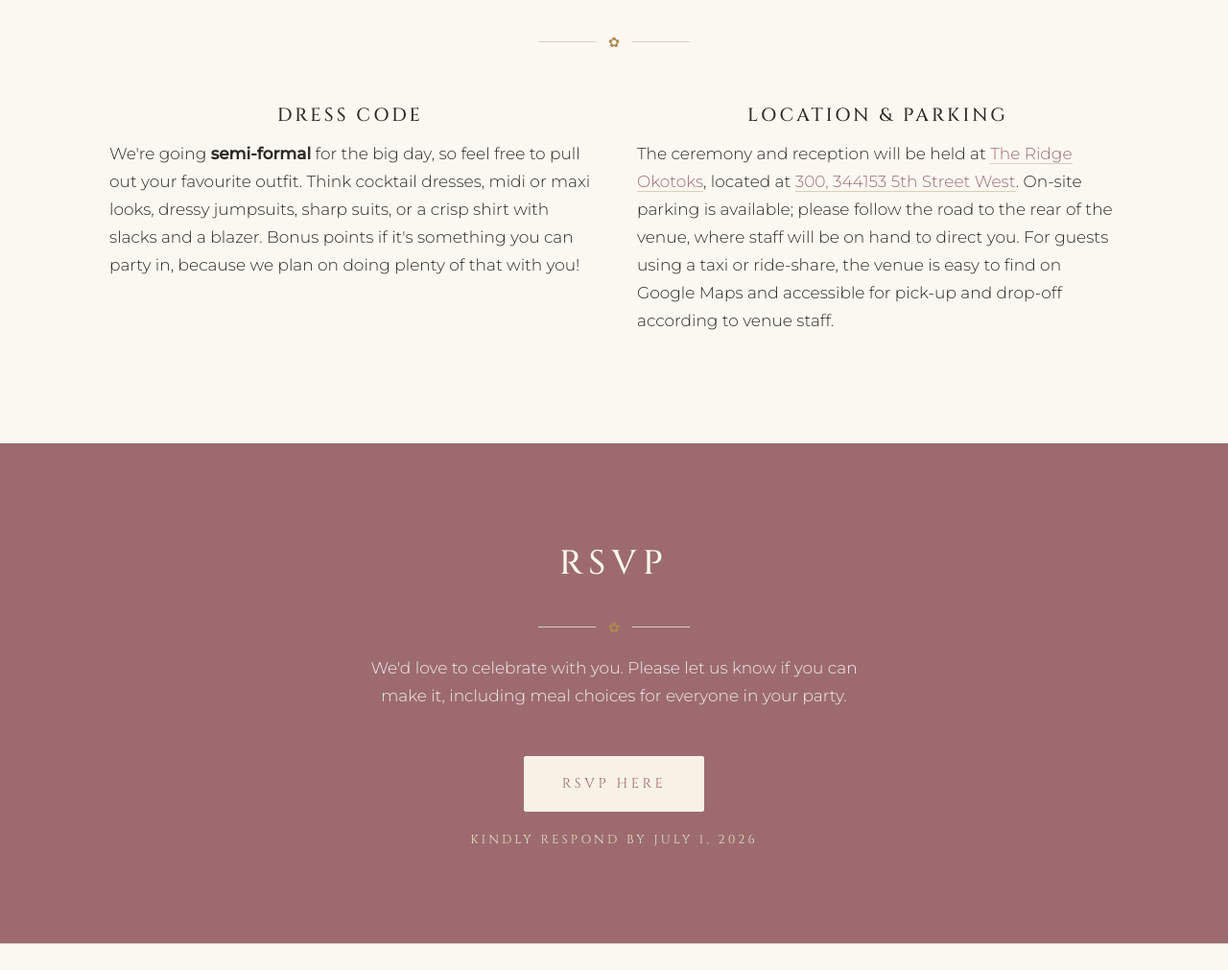
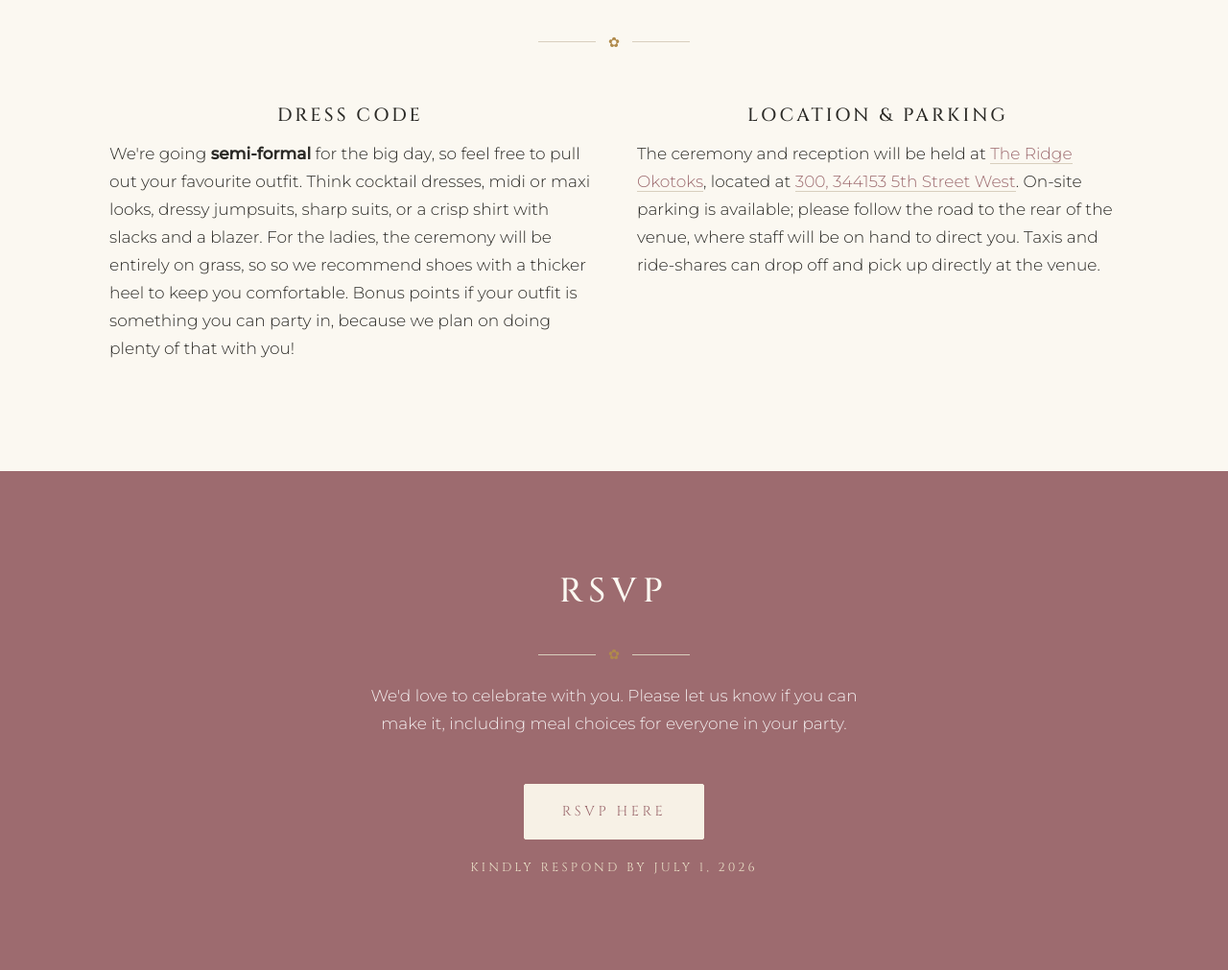
Before and after one commit to stevenliuxd/wedding-site, a Flask app: page / in a window 1280 px wide. Shown: the part 4922-5933 px from the top of the page at 96% size. Run offline with Flask 3, Linux system fonts and the light colour scheme.

Commit message:
Add footwear note to dress code section
Co-Authored-By: Claude Opus 4.7 <noreply@anthropic.com>

```diff
--- a/templates/index.html
+++ b/templates/index.html
@@ -161,11 +161,11 @@
     <div class="events">
       <div class="event-card" style="text-align: left;">
         <h3 style="text-align: center;">Dress Code</h3>
-        <p>We're going <strong>semi-formal</strong> for the big day, so feel free to pull out your favourite outfit. Think cocktail dresses, midi or maxi looks, dressy jumpsuits, sharp suits, or a crisp shirt with slacks and a blazer. Bonus points if it's something you can party in, because we plan on doing plenty of that with you!</p>
+        <p>We're going <strong>semi-formal</strong> for the big day, so feel free to pull out your favourite outfit. Think cocktail dresses, midi or maxi looks, dressy jumpsuits, sharp suits, or a crisp shirt with slacks and a blazer. For the ladies, the ceremony will be entirely on grass, so so we recommend shoes with a thicker heel to keep you comfortable. Bonus points if your outfit is something you can party in, because we plan on doing plenty of that with you!</p>
       </div>
       <div class="event-card" style="text-align: left;">
         <h3 style="text-align: center;">Location &amp; Parking</h3>
-        <p>The ceremony and reception will be held at <a href="https://www.theridgeokotoks.ca/" target="_blank" rel="noopener">The Ridge Okotoks</a>, located at <a href="https://maps.app.goo.gl/RKc8p7ZWSToJAS7W9" target="_blank" rel="noopener">300, 344153 5th Street West</a>. On-site parking is available; please follow the road to the rear of the venue, where staff will be on hand to direct you. For guests using a taxi or ride-share, the venue is easy to find on Google Maps and accessible for pick-up and drop-off according to venue staff.</p>
+        <p>The ceremony and reception will be held at <a href="https://www.theridgeokotoks.ca/" target="_blank" rel="noopener">The Ridge Okotoks</a>, located at <a href="https://maps.app.goo.gl/RKc8p7ZWSToJAS7W9" target="_blank" rel="noopener">300, 344153 5th Street West</a>. On-site parking is available; please follow the road to the rear of the venue, where staff will be on hand to direct you. Taxis and ride-shares can drop off and pick up directly at the venue.</p>
       </div>
     </div>
   </div>
```
